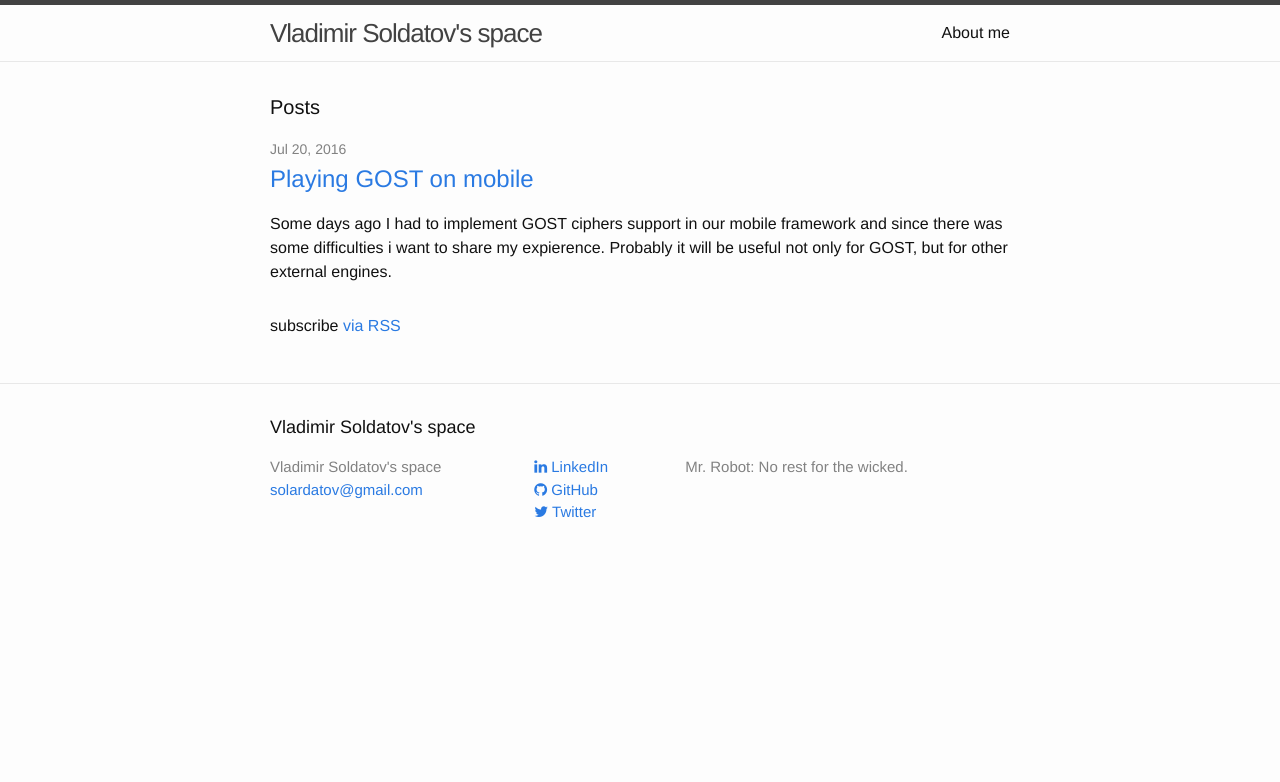
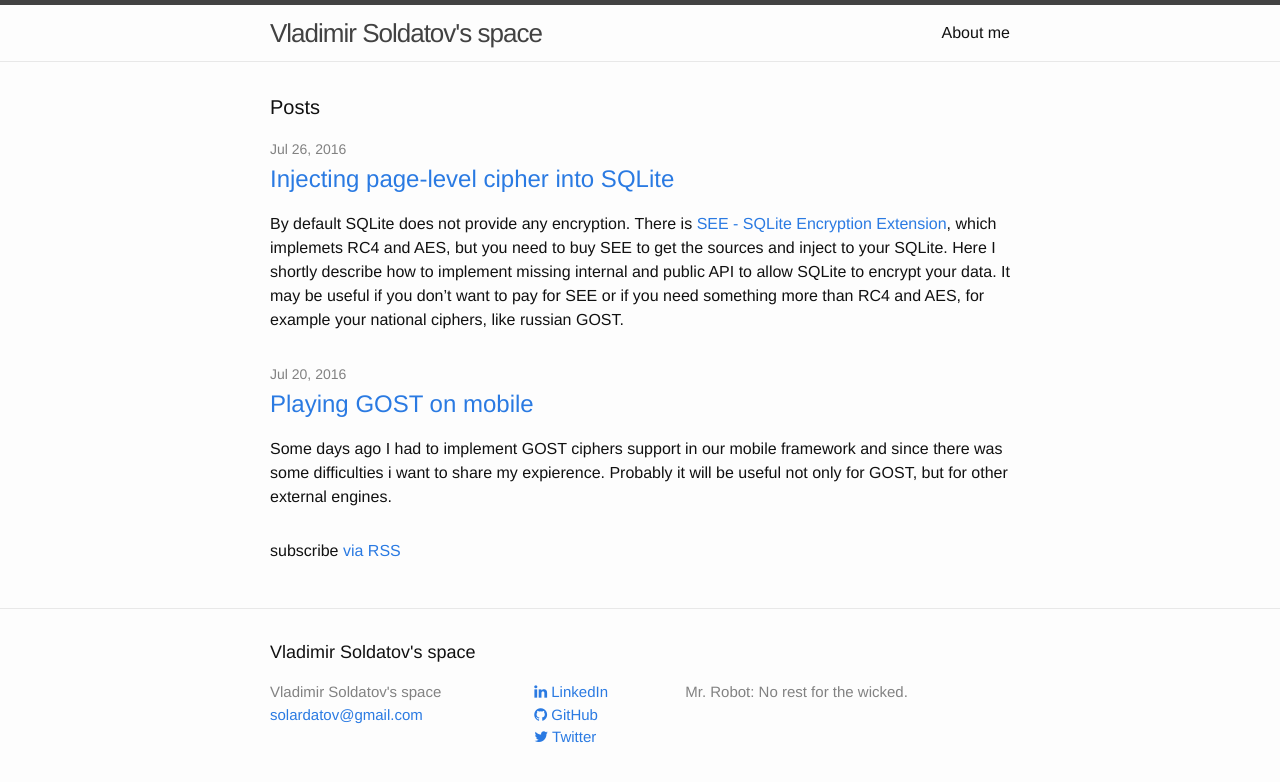
Before and after one commit to solardatov/solardatov.github.io, a Jekyll site: the page built from index.html, in a window 1280 px wide. Shown: the top 782 px of the page. Built offline with Jekyll 4.4.1, drawn with Linux system fonts in a browser that asks for light colours; nearby versions of some CDN libraries; part of the change alters nothing that is shown.

Commit message:
SQLite injection own codec

```diff
--- a/_posts/2016-07-22-injecting-cipher-sqlite.markdown
+++ b/_posts/2016-07-22-injecting-cipher-sqlite.markdown
@@ -1,33 +1,152 @@
 ---
 layout: post
 title:  "Injecting page-level cipher into SQLite"
-date:   2016-07-22 18:56:18 +0300
+date:   2016-07-26 18:56:18 +0300
 categories: openssl sqlite
-published: false
+published: true
 comments: true
 ---
 
-Some days ago I had to implement GOST ciphers support in our mobile framework and since there was some difficulties i want to share my expierence. Probably it will be useful not only for GOST, but for other external engines.
+By default SQLite does not provide any encryption. There is [SEE - SQLite Encryption Extension], which implemets RC4 and AES, but you need to buy SEE to get the sources and inject to your SQLite. Here I shortly describe how to implement missing internal and public API to allow SQLite to encrypt your data. It may be useful if you don't want to pay for SEE or if you need something more than RC4 and AES, for example your national ciphers, like russian GOST.
+
 <!--more-->
 
-First of all, we use libcurl+openssl to create/manage SSL connections and did fork of [this] project to produce libcurl+openssl prebuilts for iOS and Android. OpenSSL version is 1.0.1s and this version still have ccgost in engines directory. First bad news was GOST was not enabled by default, but it was easy bypassed by adding `-DHAVE_OPENSSL_ENGINE_H` and `-DHAVE_ENGINE_LOAD_BUILTIN_ENGINES` to define appropriate defs in the libcurl sources.
-
-Now according to runtime traces we had GOST engine loaded but SSL connection still being failed with [curl code 35]. Traces showed that GOST engine is loaded, but sniffed TLS hello packet didn't contain GOST in available ciphers list. After some investigation I have found the issue is in [ssl_ciph.c], function `ssl_cipher_get_disabled`. [This code] is failed because `ssl_mac_pkey_id[SSL_MD_GOST89MAC_IDX]` had `NID_undef` instead of valid value. As result GOST was excluded from ciphers list.
+Initially, I used [botan-sqlite] as example how to implement own encryption/decryption functionality for SQLite. After applying their patch I got some linkage issues, like unresolved externals `sqlite3_key_v2` and `sqlite3_rekey_v2` and couple of internal functions had changed parameter numbers. After fixing that issues I created own simple Codec wrapping OpenSSL and using AES for encryption memory pages. By default, SQLite page size is 4096 bytes, so you can use any block cipher with key size aliquot to page size. So, we can use AES 128, AES 256, just do not forget set zero padding after cipher initialization.
 
 {% highlight cpp %}
-    *mac |= (ssl_digest_methods[SSL_MD_GOST89MAC_IDX] == NULL
-             || ssl_mac_pkey_id[SSL_MD_GOST89MAC_IDX] ==
-             NID_undef) ? SSL_GOST89MAC : 0;
+    EVP_CIPHER_CTX cipherCtx;
+    EVP_EncryptInit(&cipherCtx, EVP_aes_128_ecb(), key, ivec);
+    EVP_CIPHER_CTX_set_padding(&cipherCtx, 0);
 {% endhighlight %}
 
-Next, I have found `ssl_mac_pkey_id[SSL_MD_GOST89MAC_IDX]` is initialized in [ssl_load_ciphers()] and `get_optional_pkey_id("gost-mac")` fails on this stage and returns NULL pointer. Probably this issue appears only if we load GOST as built-in engine. As quick fix I added extra `ssl_mac_pkey_id[SSL_MD_GOST89MAC_IDX]` [initialization] in [ssl_cipher_get_disabled] and it fixed the problem.
+So, here I can show the simplest way without any OpenSSL-related specifics, so I will show simple codec, which can take one byte key and do XOR for SQLite pages using this key before read and write.
+
+As SQLite is open source, the patch for SQLite implemeting our "own SEE" will look like a few internal SQLite functions and four public functions (sqlite3_key_v2, sqlite3_key, sqlite3_rekey_v2, sqlite3_key) and compile SQLite with `-DSQLITE_HAS_CODEC` definition. These functions are listed below.
+
+{% highlight cpp %}
+void sqlite3_activate_see(const char *info);
+void sqlite3PagerFreeCodec(void *pCodec);
+void sqlite3CodecSizeChange(void *pCodec, int pageSize, int nReserve);
+void* sqlite3Codec(void *pCodec, void *data, unsigned nPageNum, int nMode);
+void sqlite3CodecGetKey(sqlite3* db, int nDb, void **zKey, int *nKey);
+int sqlite3CodecAttach(sqlite3 *db, int nDb, const void *zKey, int nKey);
+int sqlite3_key(sqlite3 *db, const void *zKey, int nKey);
+int sqlite3_rekey(sqlite3 *db, const void *zKey, int nKey);
+int sqlite3_key_v2(sqlite3 *db, const char *zDbName, const void *pKey, int nKey);
+int sqlite3_rekey_v2(sqlite3 *db, const char *zDbName, const void *pKey, int nKey);
+{% endhighlight %}
+
+`sqlite3_activate_see` is for activating original SEE, so we need to implement this function with empty body, just to avoid linkage error. To implement other function we need to write some code :)
+
+Re-keying is out-of-scope of this post, so I will show how to implement two tings
+* Pass key into SQLite
+* Encrypt and decrypt pages using this key
+
+So, the most important functions are sqlite3CodecAttach and sqlite3Codec, the first one injects your custom object which can store some encryption context (key, pagesize etc) into SQLite, the second one is callback, called every time when SQLite needs to read or write page. So, we can inject our code to encrypt page before writing and decrypt after reading to make it transparent for the end user.
+
+Before starting we need to define our "codec".
+
+{% highlight cpp %}
+struct KeyStorage
+{
+    unsigned char m_key;
+    unsigned m_pageSize;
+    unsigned char * m_page;
+};
+{% endhighlight %}
+
+`m_key` and `m_pageSize` are for storing key and current page size, `m_page` is needed as temporary buffer for encryption. `m_page` allocated size should be equal `m_pageSize`.
+
+{% highlight cpp %}
+int sqlite3CodecAttach(sqlite3 *db, int nDb, const void *zKey, int nKey)
+{
+
+    struct KeyStorage *ks = (struct KeyStorage *)malloc(sizeof(struct KeyStorage));
+    if (NULL != ks)
+    {
+        ks->m_key = ((unsigned char*)(zKey))[0];
+        ks->m_pageSize = 0;
+        ks->m_page = NULL;
+
+        sqlite3PagerSetCodec(sqlite3BtreePager(db->aDb[nDb].pBt),
+                                    sqlite3Codec,
+                                    sqlite3CodecSizeChange,
+                                    sqlite3PagerFreeCodec, (void *)ks);
+
+        return SQLITE_OK;
+    }
+    else
+    {
+        return SQLITE_FAIL;
+    }
+}
+{% endhighlight %}
+
+The implementation of sqlite3CodecAttach is very simple, we just allocate memory for `struct KeyStorage` and call internal function sqlite3PagerSetCodec, setting three callbacks and address of allocated struct.
+
+sqlite3Codec callback gets four arguments: your codec pointer, data to encrypt, page number and mode. "mode" determines what to do with "data" using "pCodec". The size of "data" is page size, passed to sqlite3CodecSizeChange by SQLite.  Of course, we store this value in our codec object.
+
+{% highlight cpp %}
+void sqlite3CodecSizeChange(void *pCodec, int pageSize, int nReserve)
+{
+    if (pCodec)
+    {
+        struct KeyStorage *ks = (struct KeyStorage *)pCodec;
+        ks->m_pageSize = pageSize;
+
+        if (ks->m_page)
+            free(ks->m_page);
+
+        ks->m_page = malloc(pageSize);
+        if (ks->m_page)
+            memset(ks->m_page, 0, pageSize);
+    }
+}
+{% endhighlight %}
+
+In our case we implement XOR, so we just enumerate "data" and xor every byte using a key from "pCodec".
+
+ {% highlight cpp %}
+void* sqlite3Codec(void *pCodec, void *data, unsigned nPageNum, int nMode)
+{
+    if (pCodec == NULL)
+        return data;
+
+    struct KeyStorage *ks = (struct KeyStorage *)pCodec;
+    unsigned char *p = (unsigned char *)data;
+
+    switch(nMode)
+    {
+        case 0: // Undo a "case 7" journal file encryption
+        case 2: // Reload a page
+        case 3: // Load a page
+            for (int i=0; i < ks->m_pageSize; i++)
+            {
+                p[i] ^= ks->m_key;
+            }
+            return data;
+        case 6: // Encrypt a page for the main database file
+            for (int i=0; i < ks->m_pageSize; i++)
+            {
+                ks->m_page[i] = p[i] ^ ks->m_key;
+            }
+            return ks->m_page;
+
+        case 7: // Encrypt a page for the journal file
+            for (int i=0; i < ks->m_pageSize; i++)
+            {
+                ks->m_page[i] = p[i] ^ ks->m_key;
+            }
+            return ks->m_page;
+    }
+
+    return NULL;
+}
+{% endhighlight %}
+
+The sources and build steps are here: [https://github.com/solardatov/sqlite-encryptor-sample]
 
 
-[GOST]: https://en.wikipedia.org/wiki/GOST
-[this]: https://github.com/gcesarmza/curl-android-ios
-[curl code 35]: https://curl.haxx.se/libcurl/c/libcurl-errors.html#CURLESSLCONNECTERROR
-[ssl_ciph.c]: https://github.com/openssl/openssl/blob/57ac73fb5d0a878f282cbcd9e7951c77fdc59e3c/ssl/ssl_ciph.c#L699
-[This code]: https://github.com/openssl/openssl/blob/57ac73fb5d0a878f282cbcd9e7951c77fdc59e3c/ssl/ssl_ciph.c#L789
-[ssl_load_ciphers()]: https://github.com/openssl/openssl/blob/57ac73fb5d0a878f282cbcd9e7951c77fdc59e3c/ssl/ssl_ciph.c#L432
-[initilization]: https://github.com/solardatov/curl-android-ios/blob/master/ssl_ciph.patch#L7
-[ssl_cipher_get_disabled]: https://github.com/openssl/openssl/blob/57ac73fb5d0a878f282cbcd9e7951c77fdc59e3c/ssl/ssl_ciph.c#L750
+[SEE - SQLite Encryption Extension]: https://www.sqlite.org/see/doc/trunk/www/index.wiki
+[botan-sqlite]: https://github.com/randombit/botan-sqlite
+[https://github.com/solardatov/sqlite-encryptor-sample]: https://github.com/solardatov/sqlite-encryptor-sample
```
